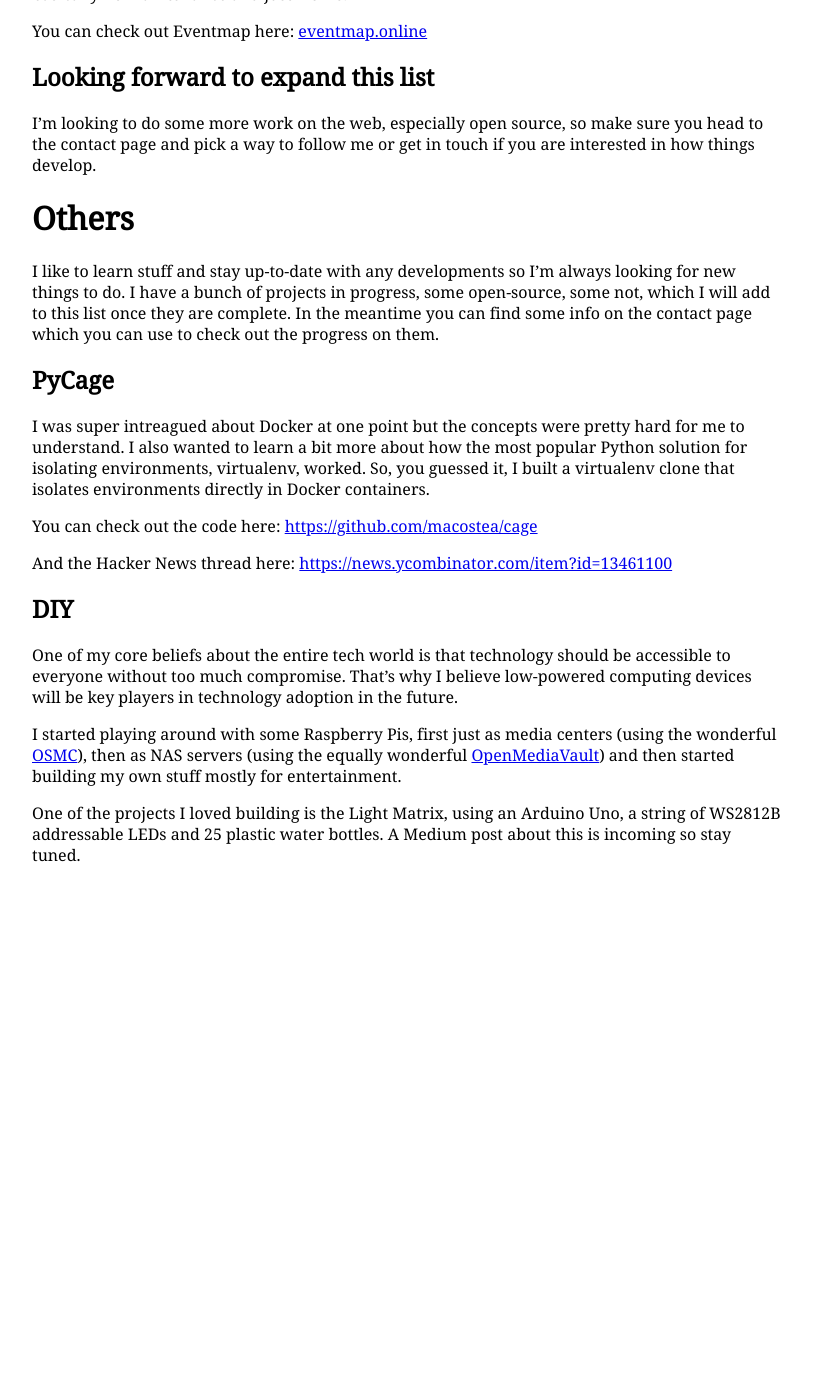
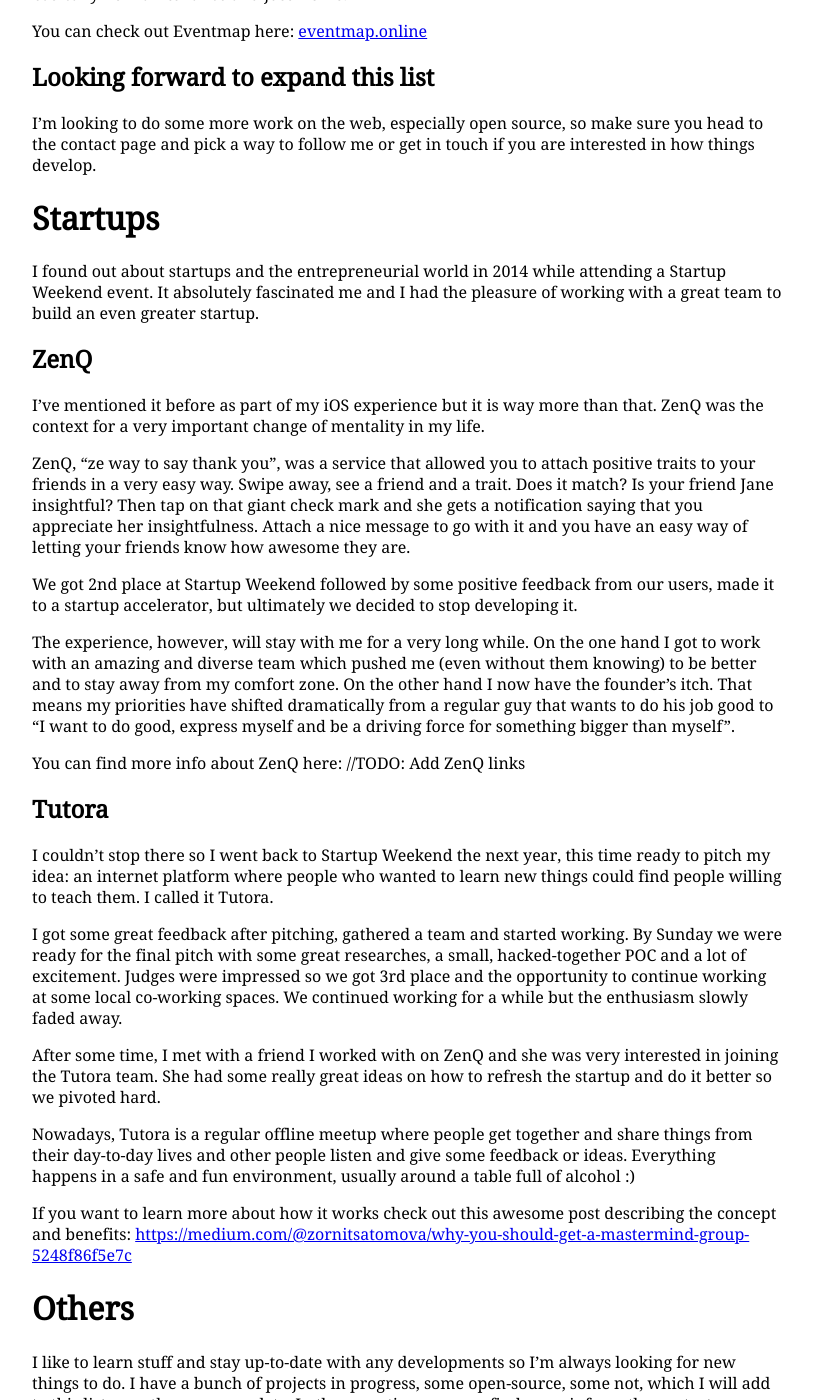
Before and after one commit to macostea/macostea.github.io, a Jekyll site: the page built from projects.md, in a window 1280 px wide and 1400 px high, scrolled down 2155 px. Shown: the whole window, without its empty margins (233-1046 px from the left). Built offline with Jekyll 4.4.1, drawn with Linux system fonts in a browser that asks for light colours; before the commit the page ends 3036 px from its top, so only the background shows below that; some of the changed text lies outside the part shown.

Commit message:
Added startups section; Restructure scss; Spell check

```diff
--- a/_sass/main.scss
+++ b/_sass/main.scss
@@ -1,18 +1,23 @@
+body {
+    font-family: $font-stack;
+}
+
 .page-wrapper {
-    max-width: 750px;
+    max-width: $page-width;
     margin: 0 auto;
 }
 
-nav ul {
-    list-style: none;
-    float: right;
+nav {
+    ul {
+        list-style: none;
+        float: right;
+        li {
+            float: left;
+            padding-left: $nav-padding;
+
+            a {
+                padding-left: $nav-padding;
+            }
+        }
+    }
 }
-
-nav ul li {
-    float: left;
-    padding-left: 5px;
-}
-
-nav ul li a {
-    padding-left: 5px;
-}
--- a/_sass/typography.scss
+++ b/_sass/typography.scss
@@ -4,7 +4,3 @@
     font-weight: normal;
     font-style: normal;
 }
-
-body {
-    font-family: 'Noto Serif', serif;
-}
--- /dev/null
+++ b/_sass/variables.scss
@@ -0,0 +1,3 @@
+$page-width: 750px;
+$nav-padding: 5px;
+$font-stack: 'Noto Serif', serif;
--- a/projects.md
+++ b/projects.md
@@ -102,6 +102,51 @@
 to the contact page and pick a way to follow me or get in touch if you are interested in
 how things develop.
 
+# Startups
+I found out about startups and the entrepreneurial world in 2014 while attending a Startup Weekend
+event. It absolutely fascinated me and I had the pleasure of working with a great team to build
+an even greater startup.
+
+## ZenQ
+I've mentioned it before as part of my iOS experience but it is way more than that. ZenQ was the
+context for a very important change of mentality in my life.
+
+ZenQ, "ze way to say thank you", was a service that allowed you to attach positive traits
+to your friends in a very easy way. Swipe away, see a friend and a trait. Does it match? Is your
+friend Jane insightful? Then tap on that giant check mark and she gets a notification saying that
+you appreciate her insightfulness. Attach a nice message to go with it and you have an easy way
+of letting your friends know how awesome they are.
+
+We got 2nd place at Startup Weekend followed by some positive feedback from our users, made it to a startup accelerator, but ultimately we decided to stop developing it.
+
+The experience, however, will stay with me for a very long while. On the one hand I got to work
+with an amazing and diverse team which pushed me (even without them knowing) to be better and
+to stay away from my comfort zone. On the other hand I now have the founder's itch. That means
+my priorities have shifted dramatically from a regular guy that wants to do his job good to
+"I want to do good, express myself and be a driving force for something bigger than myself".
+
+You can find more info about ZenQ here: //TODO: Add ZenQ links
+
+## Tutora
+I couldn't stop there so I went back to Startup Weekend the next year, this time ready to pitch my idea:
+an internet platform where people who wanted to learn new things could find people willing to teach them. I
+called it Tutora.
+
+I got some great feedback after pitching, gathered a team and started working. By Sunday we were ready
+for the final pitch with some great researches, a small, hacked-together POC and a lot of excitement.
+Judges were impressed so we got 3rd place and the opportunity to continue working at some local co-working
+spaces. We continued working for a while but the enthusiasm slowly faded away.
+
+After some time, I met with a friend I worked with on ZenQ and she was very interested in joining the Tutora
+team. She had some really great ideas on how to refresh the startup and do it better so we pivoted hard.
+
+Nowadays, Tutora is a regular offline meetup where people get together and share things from their day-to-day
+lives and other people listen and give some feedback or ideas. Everything happens in a safe and fun
+environment, usually around a table full of alcohol :)
+
+If you want to learn more about how it works check out this awesome post describing the concept and
+benefits: [https://medium.com/@zornitsatomova/why-you-should-get-a-mastermind-group-5248f86f5e7c](https://medium.com/@zornitsatomova/why-you-should-get-a-mastermind-group-5248f86f5e7c)
+
 # Others
 I like to learn stuff and stay up-to-date with any developments so I'm always looking for new
 things to do. I have a bunch of projects in progress, some open-source, some not, which I will
@@ -109,7 +154,7 @@
 page which you can use to check out the progress on them.
 
 ## PyCage
-I was super intreagued about Docker at one point but the concepts were pretty hard for me to
+I was super intrigued about Docker at one point but the concepts were pretty hard for me to
 understand. I also wanted to learn a bit more about how the most popular Python solution
 for isolating environments, virtualenv, worked. So, you guessed it, I built a virtualenv
 clone that isolates environments directly in Docker containers.
--- a/stylesheets/main.scss
+++ b/stylesheets/main.scss
@@ -2,5 +2,6 @@
 # No text is required between these two lines of triple dashes but they looked a bit lonely
 ---
 
+@import "variables";
 @import "typography";
 @import "main";
```
Also changed, not shown: index.md (+2 -2 lines).
